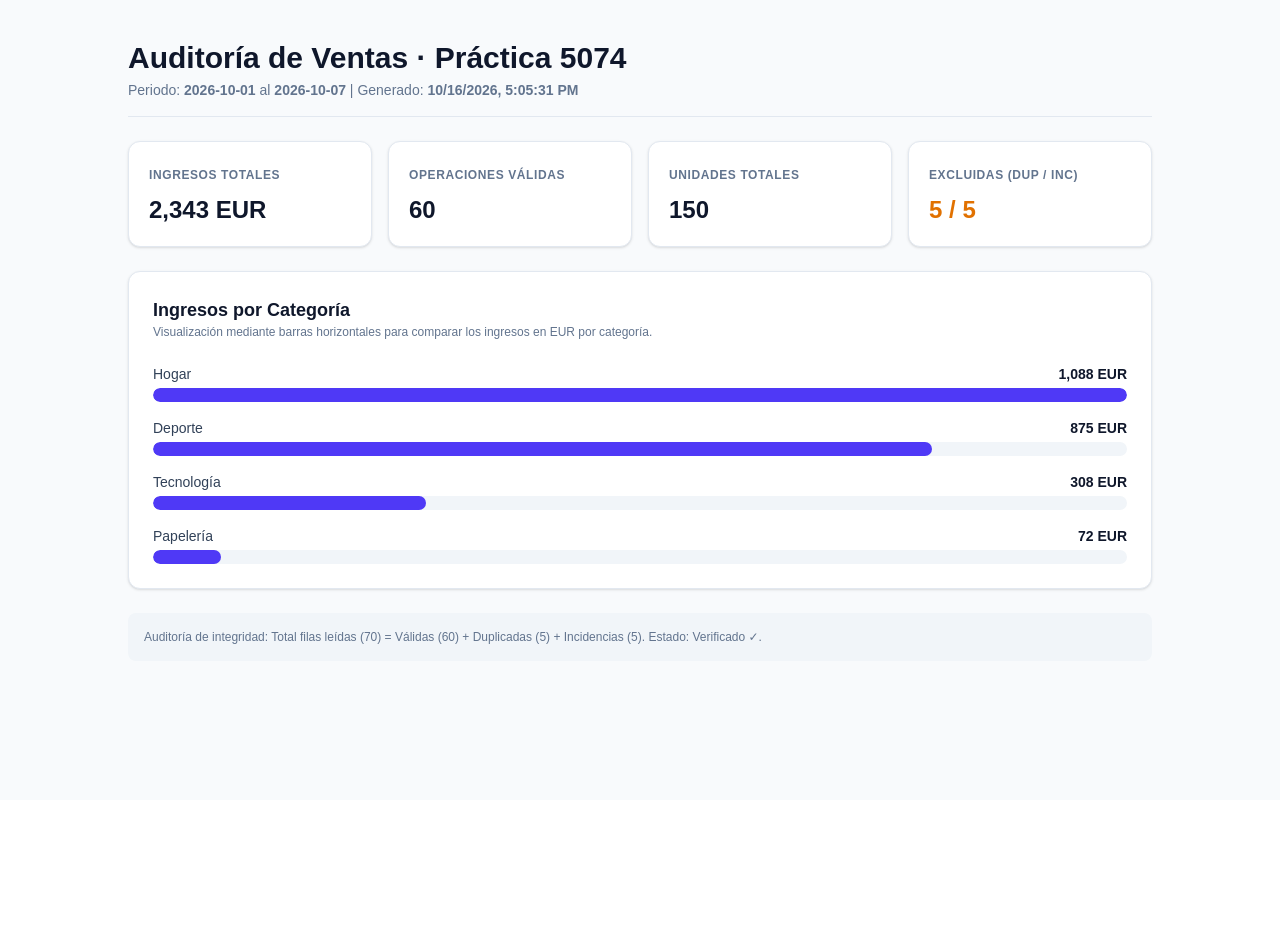
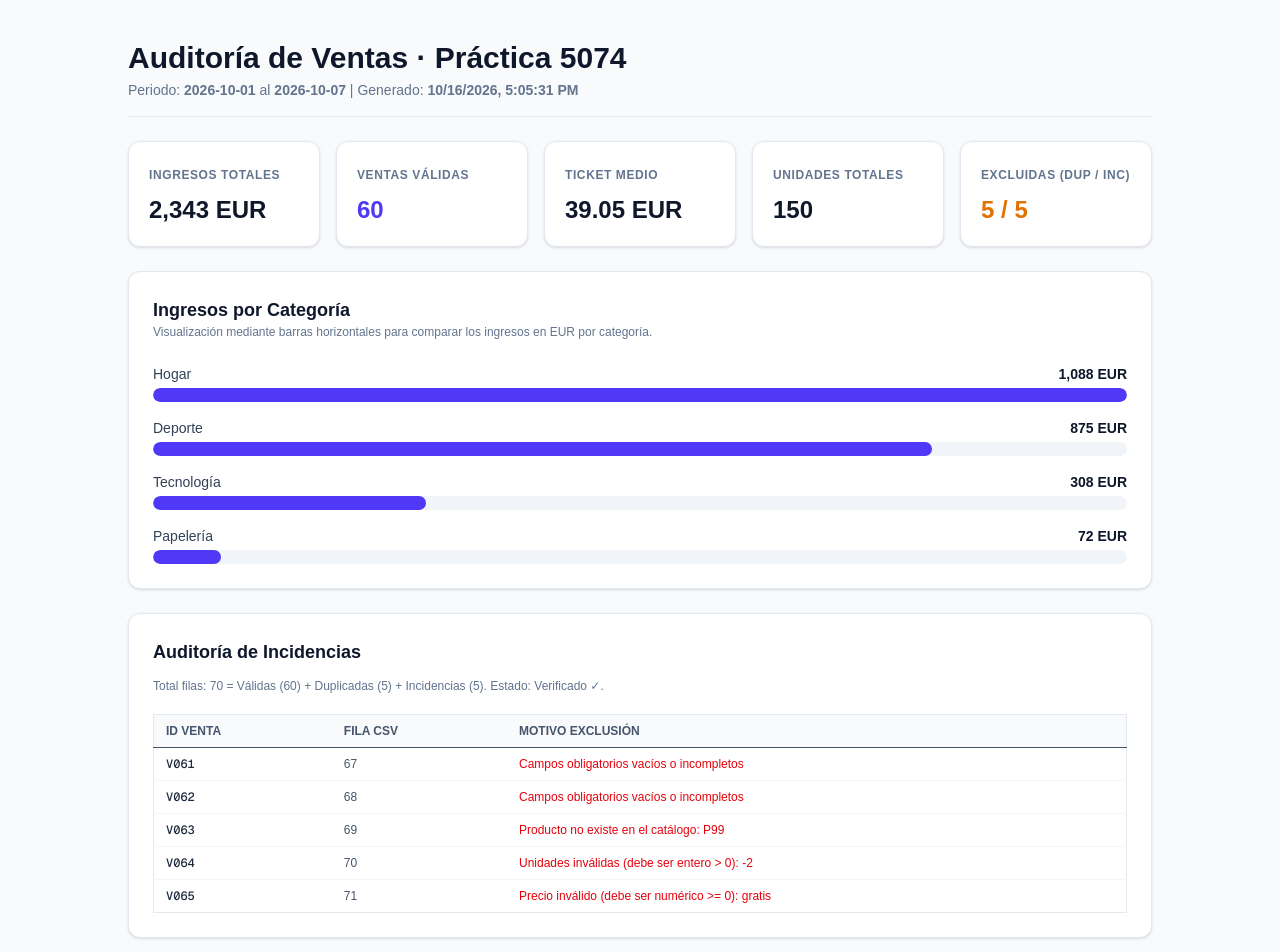
Before and after one commit to Hponce09/dashboard-ventas-5074, a Next.js app: page / in a window 1280 px wide. Shown: the top 952 px of the page. Before the commit the page ends 800 px from the top, so only its background shows below. Built offline with nearby package versions, Linux system fonts and the light colour scheme.

Commit message:
feat: anadida card de ventas y auditoria de incidencias

```diff
--- a/app/page.tsx
+++ b/app/page.tsx
@@ -18,6 +18,7 @@ interface CalidadData {
   copias_duplicadas_excluidas: number;
   incidencias_excluidas: number;
   balance_correcto: boolean;
+  detalle_incidencias?: { venta_id: string; fila_csv: number; motivo: string }[];
 }
 
 export default function Dashboard() {
@@ -56,6 +57,7 @@ export default function Dashboard() {
   }
 
   const maxIngreso = Math.max(...resumen.ingresos_por_categoria.map((c) => c.ingresos), 1);
+  const ticketMedio = (resumen.ingresos_totales / (resumen.operaciones_validas || 1)).toFixed(2);
 
   return (
     <main className="min-h-screen bg-slate-50 p-6 md:p-10 text-slate-800">
@@ -73,8 +75,8 @@ export default function Dashboard() {
           </p>
         </header>
 
-        {/* Tarjetas de Métricas (KPIs) */}
-        <section className="grid grid-cols-2 md:grid-cols-4 gap-4">
+        {/* Tarjetas de Métricas (KPIs) - Ahora con 5 Cards */}
+        <section className="grid grid-cols-2 md:grid-cols-5 gap-4">
           <div className="bg-white p-5 rounded-xl border border-slate-200 shadow-sm">
             <span className="text-xs font-bold text-slate-500 uppercase tracking-wider">Ingresos Totales</span>
             <p className="text-2xl font-black text-slate-900 mt-2">
@@ -83,9 +85,16 @@ export default function Dashboard() {
           </div>
 
           <div className="bg-white p-5 rounded-xl border border-slate-200 shadow-sm">
-            <span className="text-xs font-bold text-slate-500 uppercase tracking-wider">Operaciones Válidas</span>
+            <span className="text-xs font-bold text-slate-500 uppercase tracking-wider">Ventas Válidas</span>
+            <p className="text-2xl font-black text-indigo-600 mt-2">
+              {resumen.operaciones_validas}
+            </p>
+          </div>
+
+          <div className="bg-white p-5 rounded-xl border border-slate-200 shadow-sm">
+            <span className="text-xs font-bold text-slate-500 uppercase tracking-wider">Ticket Medio</span>
             <p className="text-2xl font-black text-slate-900 mt-2">
-              {resumen.operaciones_validas}
+              {ticketMedio} {resumen.moneda}
             </p>
           </div>
 
@@ -96,7 +105,7 @@ export default function Dashboard() {
             </p>
           </div>
 
-          <div className="bg-white p-5 rounded-xl border border-slate-200 shadow-sm">
+          <div className="bg-white p-5 rounded-xl border border-slate-200 shadow-sm col-span-2 md:col-span-1">
             <span className="text-xs font-bold text-slate-500 uppercase tracking-wider">Excluidas (Dup / Inc)</span>
             <p className="text-2xl font-black text-amber-600 mt-2">
               {calidad.copias_duplicadas_excluidas} / {calidad.incidencias_excluidas}
@@ -136,10 +145,36 @@ export default function Dashboard() {
           </div>
         </section>
 
-        {/* Auditoría de Calidad */}
-        <footer className="text-xs text-slate-500 bg-slate-100 p-4 rounded-lg">
-          Auditoría de integridad: Total filas leídas ({calidad.total_filas_entrada}) = Válidas ({calidad.operaciones_validas}) + Duplicadas ({calidad.copias_duplicadas_excluidas}) + Incidencias ({calidad.incidencias_excluidas}). Estado: {calidad.balance_correcto ? 'Verificado ✓' : 'Fallo en recuento ✗'}.
-        </footer>
+        {/* Auditoría de Calidad e Incidencias Detectadas */}
+        <section className="bg-white p-6 rounded-xl border border-slate-200 shadow-sm space-y-3">
+          <h2 className="text-lg font-bold text-slate-900">Auditoría de Incidencias</h2>
+          <p className="text-xs text-slate-500">
+            Total filas: {calidad.total_filas_entrada} = Válidas ({calidad.operaciones_validas}) + Duplicadas ({calidad.copias_duplicadas_excluidas}) + Incidencias ({calidad.incidencias_excluidas}). Estado: {calidad.balance_correcto ? 'Verificado ✓' : 'Fallo en recuento ✗'}.
+          </p>
+
+          {calidad.detalle_incidencias && calidad.detalle_incidencias.length > 0 && (
+            <div className="overflow-x-auto pt-2">
+              <table className="min-w-full text-xs text-left border border-slate-200">
+                <thead className="bg-slate-50 border-b text-slate-600 uppercase font-semibold">
+                  <tr>
+                    <th className="px-3 py-2">ID Venta</th>
+                    <th className="px-3 py-2">Fila CSV</th>
+                    <th className="px-3 py-2">Motivo Exclusión</th>
+                  </tr>
+                </thead>
+                <tbody className="divide-y divide-slate-100">
+                  {calidad.detalle_incidencias.map((inc, i) => (
+                    <tr key={i} className="hover:bg-slate-50">
+                      <td className="px-3 py-2 font-mono font-medium text-slate-800">{inc.venta_id}</td>
+                      <td className="px-3 py-2 text-slate-600">{inc.fila_csv}</td>
+                      <td className="px-3 py-2 text-red-600">{inc.motivo}</td>
+                    </tr>
+                  ))}
+                </tbody>
+              </table>
+            </div>
+          )}
+        </section>
 
       </div>
     </main>
```
